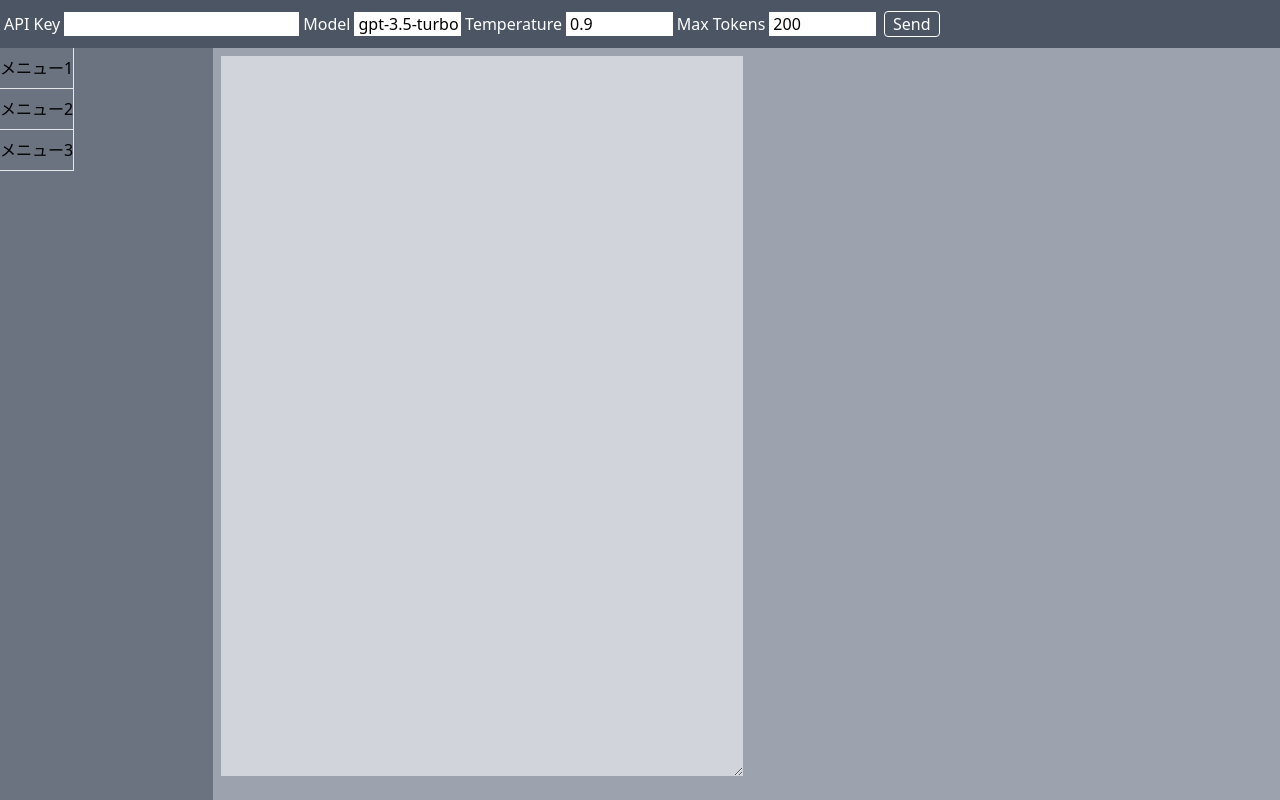
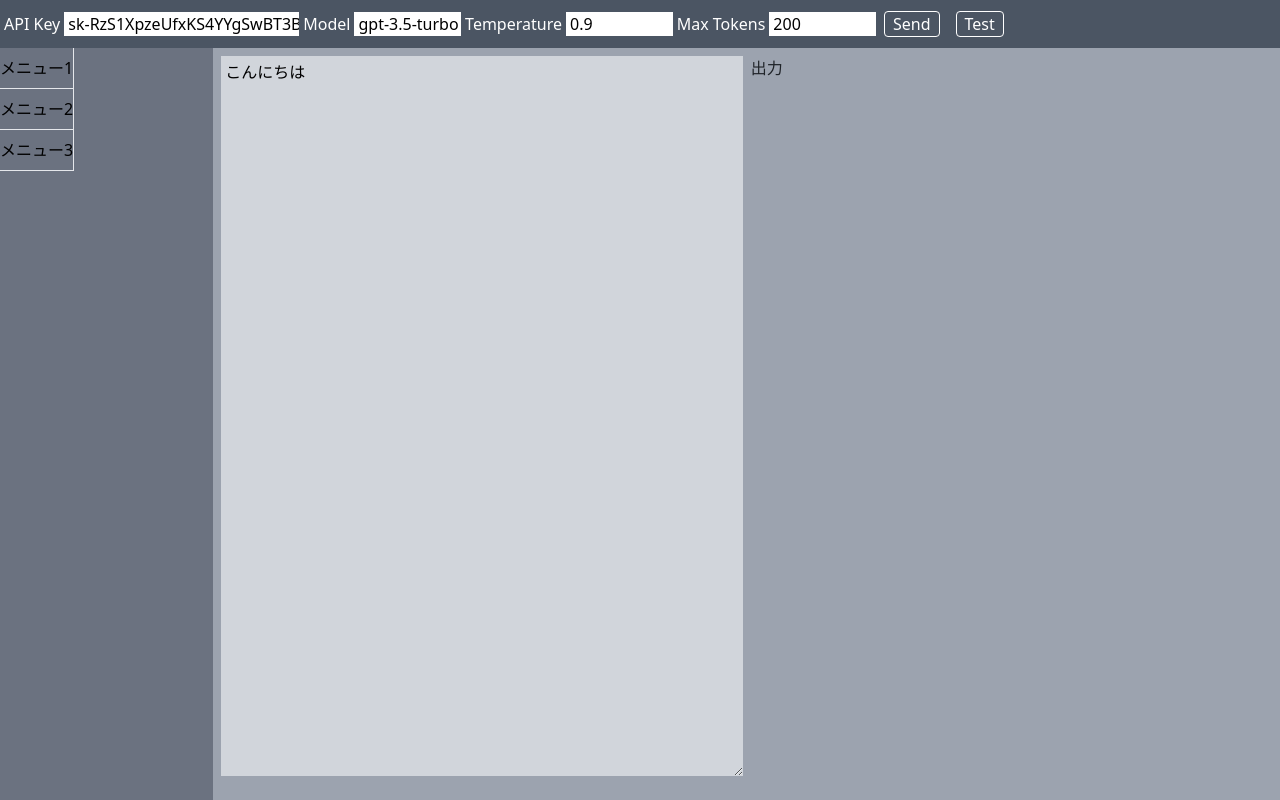
Before and after one commit to kou72/chatgpt-poster, a Next.js app: page / in a window 1280 px wide. Built offline with nearby package versions, Linux system fonts and the light colour scheme.

Commit message:
APIへのアクセス成功、Headerとindexでstatusが共有できていない

```diff
--- a/components/Header.tsx
+++ b/components/Header.tsx
@@ -5,10 +5,7 @@ const Header = () => {
 
   return (
     <>
-      <header
-        data-role="Header"
-        className="fixed top-0 left-0 w-full h-12 bg-gray-600 z-10"
-      >
+      <div className="fixed top-0 left-0 w-full h-12 bg-gray-600 z-10">
         <div className="flex items-center h-12">
           <span className="mx-1 text-white">API Key</span>
           <input
@@ -42,8 +39,14 @@ const Header = () => {
           >
             Send
           </button>
+          <button
+            className="mx-2 px-2 bg-transparent border border-white rounded text-white"
+            onClick={() => handleChatgpt.setOutput("test")}
+          >
+            Test
+          </button>
         </div>
-      </header>
+      </div>
     </>
   );
 };
--- a/hooks/useChatGPT.tsx
+++ b/hooks/useChatGPT.tsx
@@ -1,32 +1,40 @@
 import { useState } from "react";
-import { Configuration, OpenAIApi, ChatCompletionRequestMessage } from "openai";
 
 export const useChatGPT = () => {
-  const [apikey, setApikey] = useState("");
+  const [apikey, setApikey] = useState(
+    "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"
+  );
   const [model, setModel] = useState("gpt-3.5-turbo");
   const [temperature, setTemperature] = useState(0.9);
   const [maxTokens, setMaxTokens] = useState(200);
-  const [input, setInput] = useState("");
-  const [output, setOutput] = useState("");
+  const [input, setInput] = useState("こんにちは");
+  const [output, setOutput] = useState("出力");
 
   const requestChatGPT = async () => {
     try {
-      const configuration = new Configuration({
-        apiKey: apikey,
+      const response = await fetch("/api/chatgpt", {
+        method: "POST",
+        headers: {
+          "Content-Type": "application/json",
+        },
+        body: JSON.stringify({
+          apikey,
+          model,
+          temperature,
+          maxTokens,
+          input,
+        }),
       });
-      const openai = new OpenAIApi(configuration);
 
-      const messages: ChatCompletionRequestMessage[] = [
-        { role: "user", content: input },
-      ];
-      const completion = await openai.createChatCompletion({
-        model: model,
-        messages: messages,
-        temperature: temperature,
-        max_tokens: maxTokens,
-      });
-      const response = completion.data.choices[0].message;
-      if (response) setOutput(response.toString());
+      if (response.ok) {
+        const data = await response.json();
+        console.log(data.choices[0].message.content);
+        alert(data.choices[0].message.content);
+        // setOutput(data.choices[0].message.content);
+        setOutput("test");
+      } else {
+        console.error("Error calling API route");
+      }
     } catch (error) {
       console.log(error);
     }
--- /dev/null
+++ b/pages/api/chatgpt.tsx
@@ -0,0 +1,45 @@
+import type { NextApiRequest, NextApiResponse } from "next";
+import { Configuration, OpenAIApi, ChatCompletionRequestMessage } from "openai";
+
+export default async function handler(
+  req: NextApiRequest,
+  res: NextApiResponse
+) {
+  if (req.method === "POST") {
+    const {
+      apikey,
+      model,
+      temperature,
+      maxTokens,
+      input,
+    }: {
+      apikey: string;
+      model: string;
+      temperature: number;
+      maxTokens: number;
+      input: string;
+    } = req.body;
+
+    try {
+      const configuration = new Configuration({
+        apiKey: apikey,
+      });
+      const openai = new OpenAIApi(configuration);
+      const messages: ChatCompletionRequestMessage[] = [
+        { role: "user", content: input },
+      ];
+      const completion = await openai.createChatCompletion({
+        model: model,
+        messages: messages,
+        temperature: temperature,
+        max_tokens: maxTokens,
+      });
+      res.status(200).json(completion.data);
+    } catch (error) {
+      console.error(error);
+      res.status(500).json({ error: "Error calling OpenAI API" });
+    }
+  } else {
+    res.status(405).json({ error: "Method not allowed" });
+  }
+}
```
